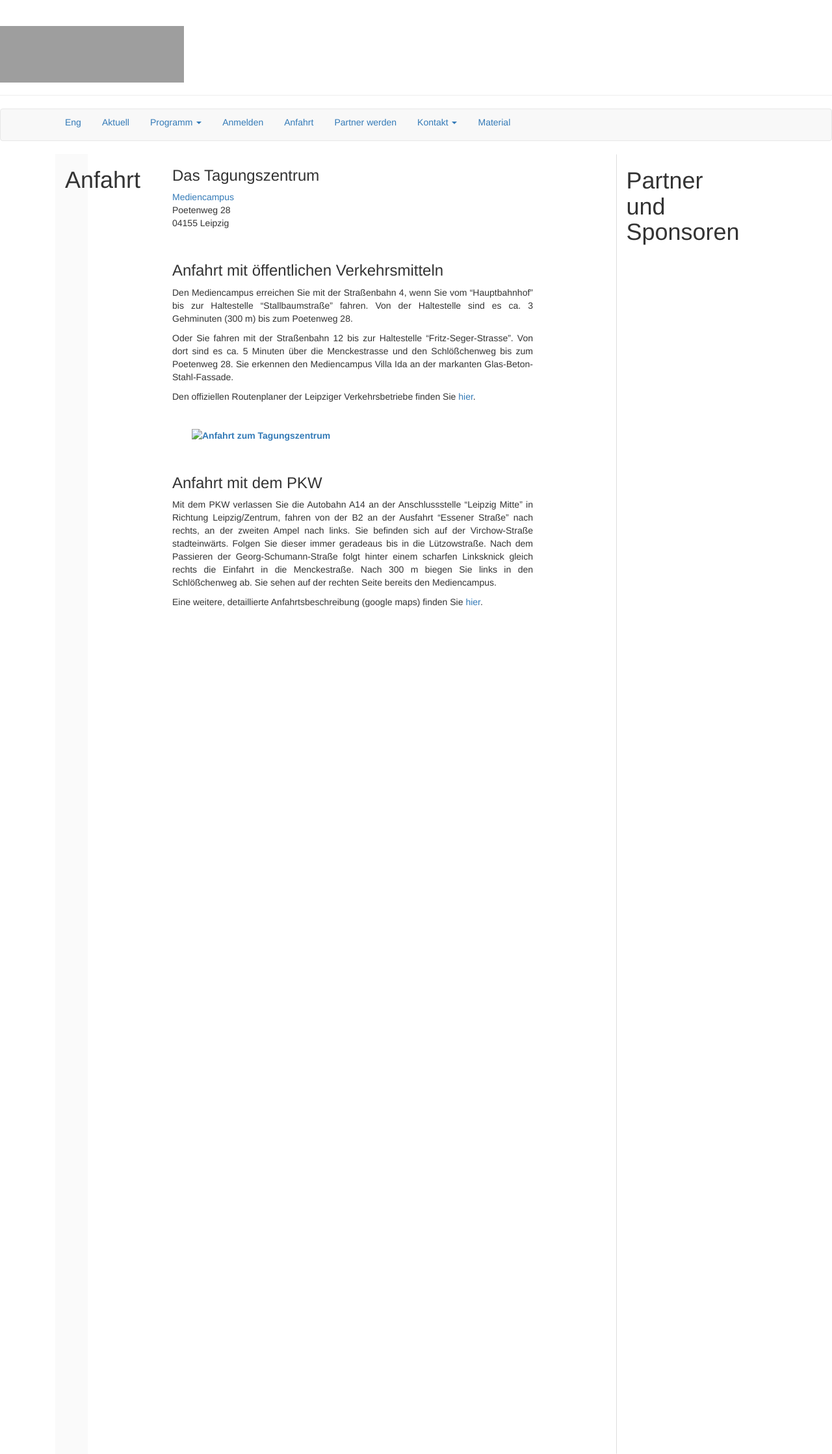
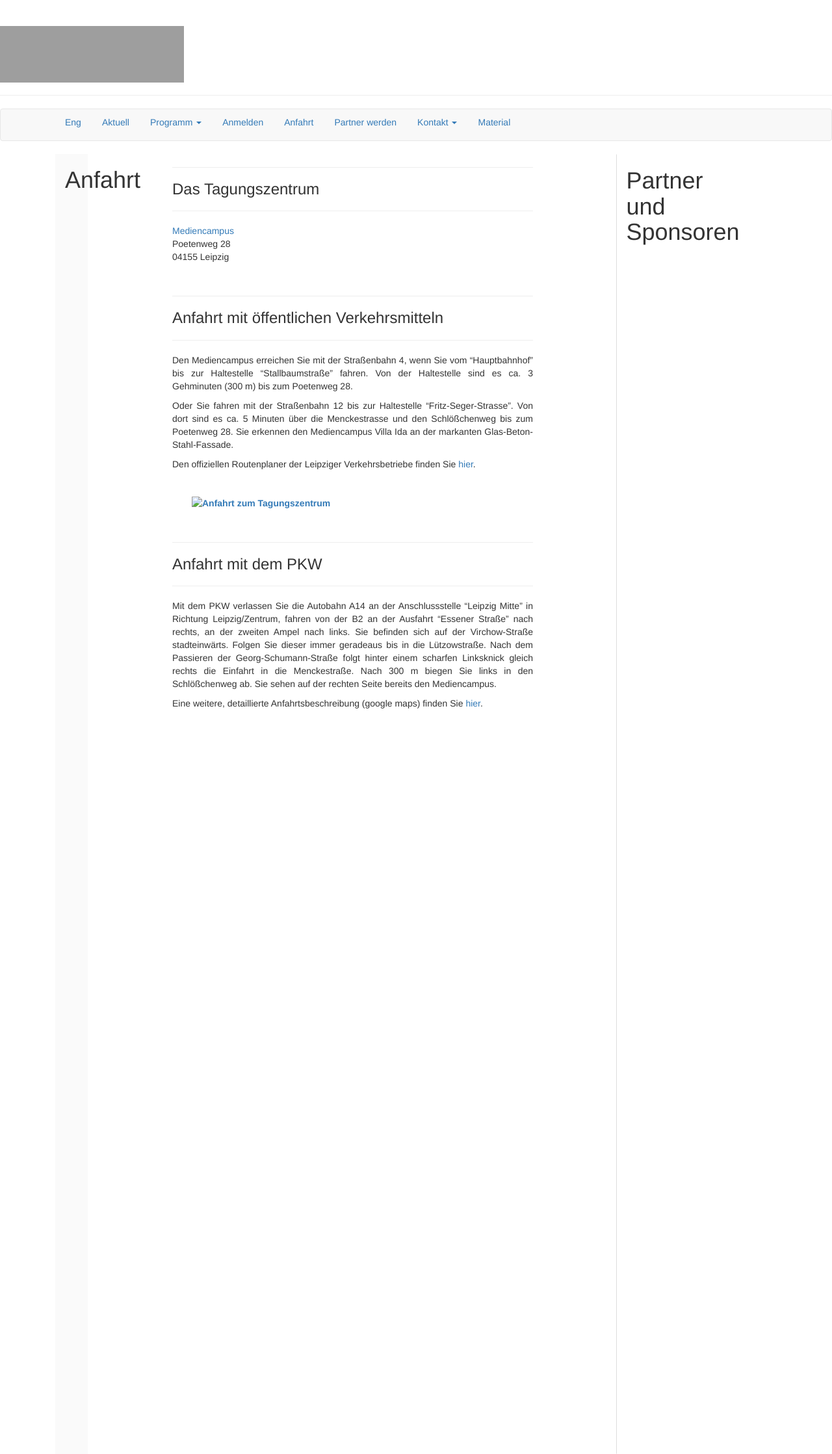
Before and after one commit to susedev/test, a Jekyll site: the page built from anfahrt.html, in a window 1280 px wide. Shown: the whole page at 65% size. Built offline with Jekyll 4.4.1, drawn with Linux system fonts in a browser that asks for light colours; nearby versions of some CDN libraries; grey boxes are pictures that could not be loaded.

Commit message:
Edit from JekyllCMS

```diff
--- a/anfahrt.html
+++ b/anfahrt.html
@@ -1,16 +1,20 @@
 ---
 title: Anfahrt
 ---
+<hr noshade="noshade" size="1" />
 <h3 class="csc-header csc-header-n1">Das Tagungszentrum</h3>
 
+<hr noshade="noshade" size="1" />
 <p class="csc-header csc-header-n1"><a href="http://www.mediencampus-villa-ida.de/mediencampus/#">Mediencampus</a><br />
 Poetenweg 28<br />
 04155 Leipzig</p>
 
 <p class="csc-header csc-header-n1">&nbsp;</p>
 
+<hr noshade="noshade" size="1" />
 <h3 class="csc-header csc-header-n1">Anfahrt mit &ouml;ffentlichen Verkehrsmitteln</h3>
 
+<hr noshade="noshade" size="1" />
 <p style="text-align: justify;">Den Mediencampus erreichen Sie mit der Stra&szlig;enbahn 4, wenn Sie vom &ldquo;Hauptbahnhof&rdquo; bis zur Haltestelle &ldquo;Stallbaumstra&szlig;e&rdquo; fahren. Von der Haltestelle sind es ca. 3 Gehminuten (300 m) bis zum Poetenweg 28.</p>
 
 <p style="text-align: justify;">Oder Sie fahren mit der Stra&szlig;enbahn 12 bis zur Haltestelle &ldquo;Fritz-Seger-Strasse&rdquo;. Von dort sind es ca. 5 Minuten &uuml;ber die Menckestrasse und den Schl&ouml;&szlig;chenweg bis zum Poetenweg 28. Sie erkennen den Mediencampus Villa Ida an der markanten Glas-Beton-Stahl-Fassade.</p>
@@ -19,8 +23,10 @@ Poetenweg 28<br />
 
 <p><strong><a href="{{ site.base_url }}/media/karte-web.png" target="_blank"><img alt="Anfahrt zum Tagungszentrum" src="{{ site.base_url }}/media/karte-web.png" style="width: 400px; height: 423px; border-width: 0px; border-style: solid; margin: 30px;" /></a></strong></p>
 
+<hr noshade="noshade" size="1" />
 <h3 class="bodytext">Anfahrt mit dem PKW</h3>
 
+<hr noshade="noshade" size="1" />
 <p style="text-align: justify;">Mit dem PKW verlassen Sie die Autobahn A14 an der Anschlussstelle &ldquo;Leipzig Mitte&rdquo; in Richtung Leipzig/Zentrum, fahren von der B2 an der Ausfahrt &ldquo;Essener Stra&szlig;e&rdquo; nach rechts, an der zweiten Ampel nach links. Sie befinden sich auf der Virchow-Stra&szlig;e stadteinw&auml;rts. Folgen Sie dieser immer geradeaus bis in die L&uuml;tzowstra&szlig;e. Nach dem Passieren der Georg-Schumann-Stra&szlig;e folgt hinter einem scharfen Linksknick gleich rechts die Einfahrt in die Menckestra&szlig;e. Nach 300 m biegen Sie links in den Schl&ouml;&szlig;chenweg ab. Sie sehen auf der rechten Seite bereits den Mediencampus.</p>
 
 <p style="text-align: justify;">Eine weitere, detaillierte Anfahrtsbeschreibung (google maps) finden Sie <a class="external-link-new-window" href="http://www.google.de/maps?f=d&amp;hl=de&amp;geocode=&amp;daddr=Poetenweg,+Gohlis+04155+Leipzig,+Leipzig,+Sachsen,+Deutschland&amp;mrcr=0&amp;mrsp=0&amp;sz=12&amp;mra=dme&amp;sll=51.366345,12.381095&amp;sspn=0.151545,0.31929&amp;ie=UTF8&amp;z=12&amp;om=1" target="_blank" title="Opens external link in new window">hier</a>.</p>
```
